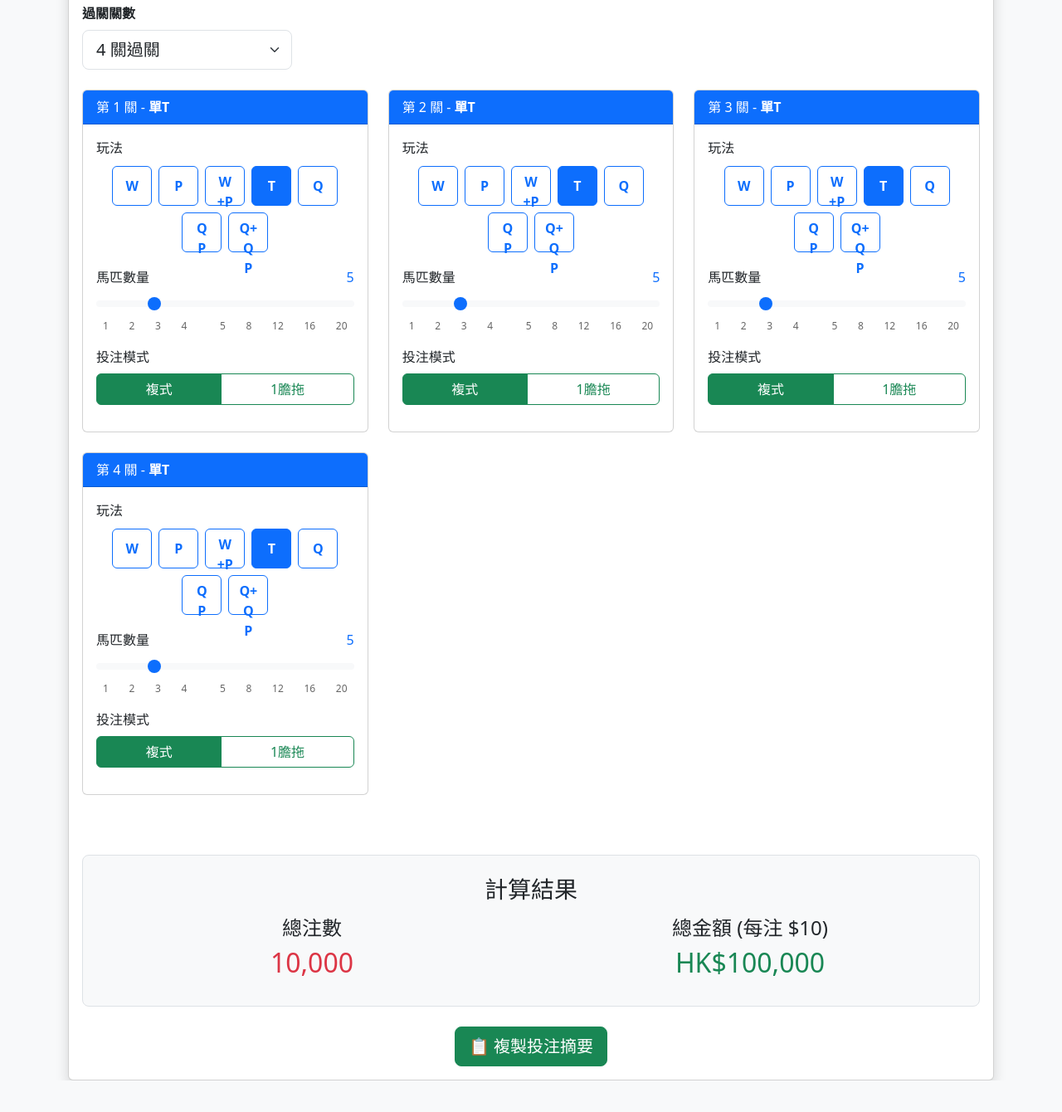
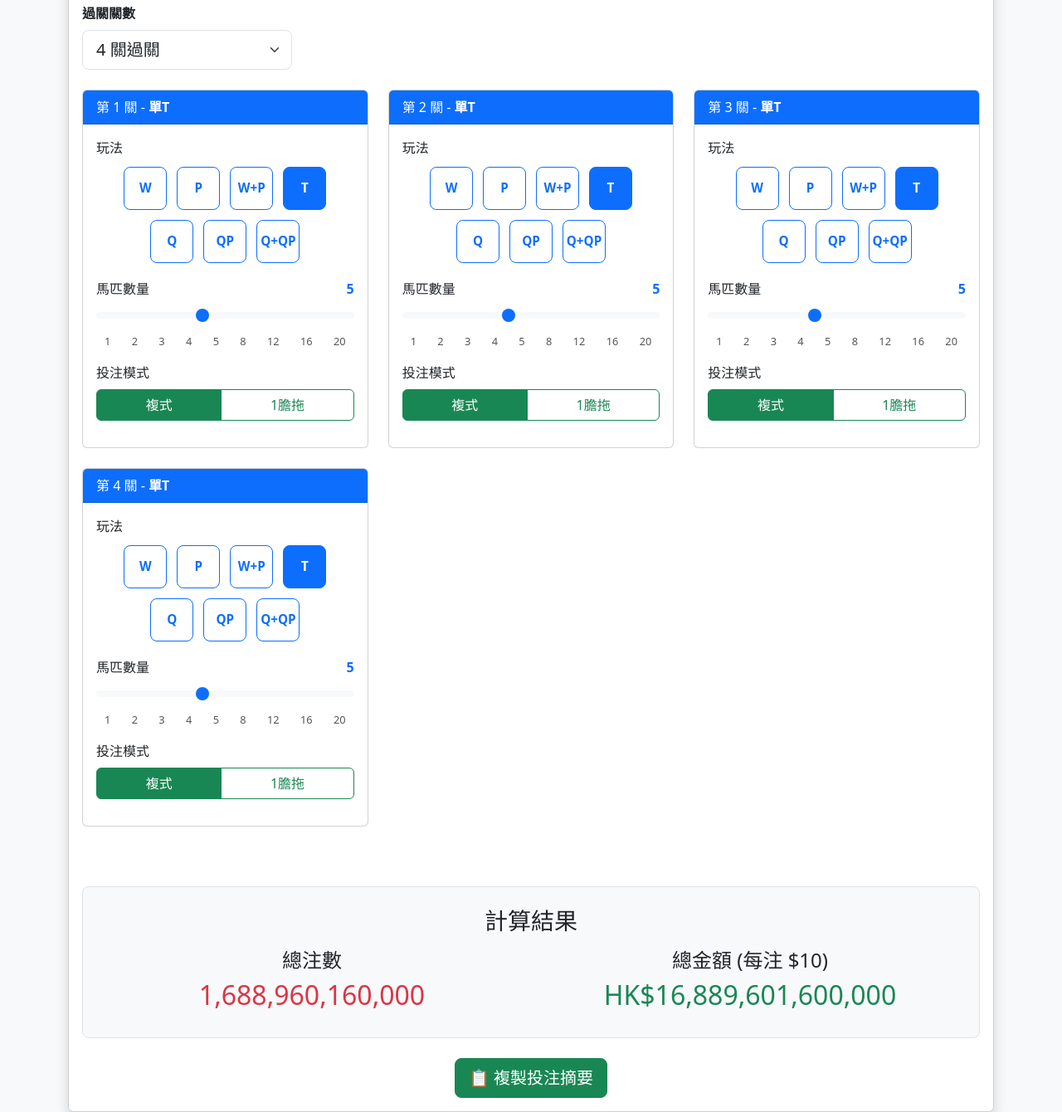
Before and after one commit to ioioioiooioo/qqp_cal, a Flask app: page /betcount in a window 1280 px wide. Shown: the part 171-1511 px from the top of the page at 83% size. Before the commit the page ends 1473 px from the top, so only its background shows below. Run offline with Flask 3, Linux system fonts and the light colour scheme.

Commit message:
Enhance betcount page styles and functionality
Updated styles and functionality for play buttons and horse count slider. Adjusted layout and improved accessibility features.

```diff
--- a/templates/betcount.html
+++ b/templates/betcount.html
@@ -10,30 +10,36 @@
         .leg-card:hover { box-shadow: 0 4px 15px rgba(0,0,0,0.15); }
 
         .play-btn {
-            width: 48px !important;
-            height: 48px !important;
-            font-size: 1rem;
+            width: 52px !important;
+            height: 52px !important;
+            font-size: 0.95rem;
             font-weight: bold;
-            margin: 2px;
+            margin: 3px;
+            padding: 0;
+            line-height: 1;
+            border-radius: 8px;
         }
         .play-btn-group {
             display: flex;
             flex-wrap: wrap;
-            gap: 4px;
+            gap: 6px;
             justify-content: center;
         }
 
         .slider-container {
             position: relative;
+            padding: 10px 0;
         }
         .slider-ticks {
             display: flex;
             justify-content: space-between;
-            padding: 0 8px;
-            font-size: 0.75rem;
-            color: #666;
+            padding: 0 10px;
+            font-size: 0.8rem;
+            color: #555;
+            margin-top: 4px;
         }
         .mode-btn.active { background-color: #198754 !important; color: white !important; }
+        .mode-btn:disabled { opacity: 0.6; cursor: not-allowed; }
     </style>
 </head>
 <body>
@@ -94,7 +100,7 @@
                 const html = `
                     <div class="col-lg-6 col-xl-4 mb-4 leg-card">
                         <div class="card h-100">
-                            <div class="card-header bg-primary text-white d-flex justify-content-between align-items-center">
+                            <div class="card-header bg-primary text-white">
                                 <span id="leg-title-${i}">第 ${i} 關</span>
                             </div>
                             <div class="card-body">
@@ -112,21 +118,17 @@
                                     </div>
                                 </div>
 
-                                <!-- 馬匹數量 Slider + Ticks -->
+                                <!-- 馬匹數量 Slider - 50 steps 非線性顯示 -->
                                 <div class="mb-3">
                                     <label class="form-label d-flex justify-content-between">
-                                        馬匹數量
-                                        <span id="horses-value-${i}" class="slider-value text-primary">5</span>
+                                        馬匹數量 <span id="horses-value-${i}" class="text-primary fw-bold">5</span>
                                     </label>
-                                    <div class="slider-container">
                                     <input type="range" class="form-range leg-horses" id="horses-${i}"
-                                               min="1" max="20" value="5" step="1"
+                                           min="0" max="49" value="20" step="1"
                                            oninput="updateHorseValue(${i}); calculateTotalBets()">
                                     <div class="slider-ticks">
-                                            <span>1</span><span>2</span><span>3</span><span>4</span>
-                                            <span style="margin-left:15px">5</span>
+                                        <span>1</span><span>2</span><span>3</span><span>4</span><span>5</span>
                                         <span>8</span><span>12</span><span>16</span><span>20</span>
-                                        </div>
                                     </div>
                                 </div>
 
@@ -145,11 +147,15 @@
                     </div>`;
                 container.innerHTML += html;
             }
-            // 初始化
+
+            // 初始化所有關卡
+            setTimeout(() => {
                 document.querySelectorAll('.leg-card').forEach((leg, idx) => {
                     const defaultBtn = leg.querySelector('[data-type="trio"]');
                     if (defaultBtn) selectPlay(defaultBtn, idx + 1);
                 });
+            }, 10);
+
             calculateTotalBets();
         }
 
@@ -166,14 +172,24 @@
             document.getElementById(`leg-title-${legNum}`).innerHTML =
                 `第 ${legNum} 關 - <strong>${fullName[btn.dataset.type]}</strong>`;
 
-            // W, P, W+P 強制複式
+            // 強制複式模式
             const modeBtns = btn.closest('.card-body').querySelectorAll('.mode-btn');
-            if (['win','place','winplace'].includes(btn.dataset.type)) {
+            const isForceComplex = ['win','place','winplace'].includes(btn.dataset.type);
+
             modeBtns.forEach(b => {
-                    if (b.dataset.mode === 'complex') b.classList.add('active');
-                    else b.classList.remove('active');
+                if (isForceComplex) {
+                    if (b.dataset.mode === 'complex') {
+                        b.classList.add('active');
+                        b.disabled = false;
+                    } else {
+                        b.classList.remove('active');
+                        b.disabled = true;
+                    }
+                } else {
+                    b.disabled = false;
+                }
             });
-            }
+
             calculateTotalBets();
         }
 
@@ -185,8 +201,24 @@
         }
 
         function updateHorseValue(legNum) {
-            const value = document.getElementById(`horses-${legNum}`).value;
-            document.getElementById(`horses-value-${legNum}`).textContent = value;
+            const slider = document.getElementById(`horses-${legNum}`);
+            const displayValue = document.getElementById(`horses-value-${legNum}`);
+
+            let raw = parseInt(slider.value);
+
+            // 非線性映射：前半段 (1-5) 較寬，後半段壓縮
+            let horses;
+            if (raw <= 24) {
+                horses = Math.floor(raw / 5) + 1;     // 0-4 → 1, 5-9 → 2, ..., 20-24 → 5
+            } else {
+                horses = 5 + Math.floor((raw - 24) / 2.5); // 之後加速
+                if (horses > 20) horses = 20;
+            }
+
+            displayValue.textContent = horses;
+            // 把真實馬匹數存到一個 data 屬性，方便 calculateTotalBets 使用
+            slider.dataset.horses = horses;
+
             calculateTotalBets();
         }
 
```
Lines whose indentation alone changed are shown as unchanged.
